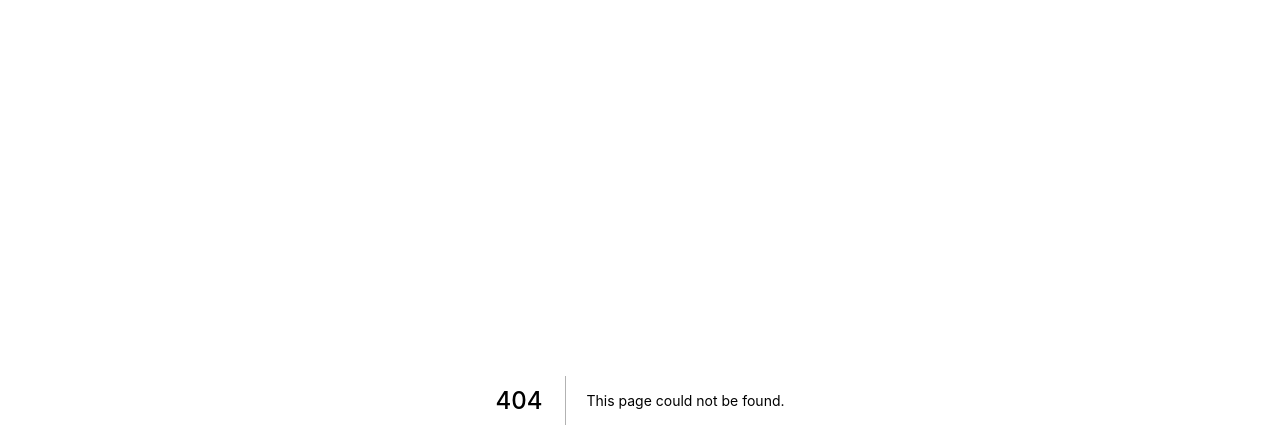
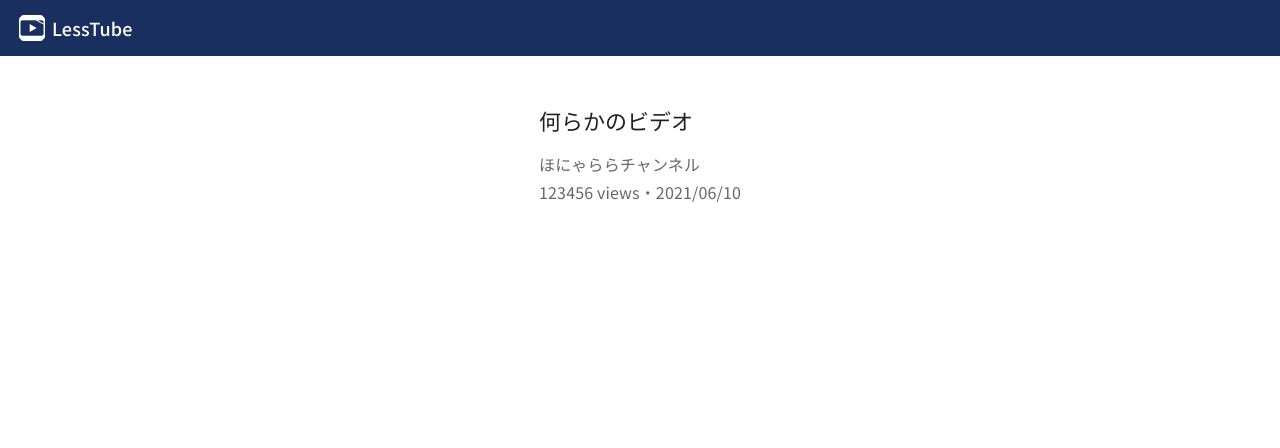
Before and after one commit to minguu42/lesstube, a Next.js app: page /watch in a window 1280 px wide. Before the commit this address had no page. Shown: the top 448 px of the page. Built offline with nearby package versions, Linux system fonts and the light colour scheme.

Commit message:
<YouTubePlayer> の作成

```diff
--- a/package.json
+++ b/package.json
@@ -13,6 +13,7 @@
     "next": "^11.1.0",
     "react": "^17.0.2",
     "react-dom": "^17.0.2",
+    "react-youtube": "^7.13.1",
     "recoil": "^0.4.1",
     "sass": "^1.38.0"
   },
--- /dev/null
+++ b/src/components/watch/YouTubePlayer/index.tsx
@@ -0,0 +1,39 @@
+import YouTube, { YouTubeProps } from "react-youtube";
+
+import styles from "./styles.module.scss";
+import { Video } from "models/video";
+
+type Props = YouTubeProps & {
+  video: Video;
+};
+
+const YouTubePlayer = ({ video, opts }: Props): JSX.Element => (
+  <div>
+    <YouTube videoId={video.id} opts={opts} />
+    <div className={styles.info}>
+      <h1 className={styles.title}>{video.title}</h1>
+      <p className={styles.channelTitle}>{video.channelTitle}</p>
+      <p className={styles.statistics}>{video.viewCount} views・2021/06/10</p>
+    </div>
+  </div>
+);
+
+const video: Video = {
+  id: "2g811Eo7K8U",
+  title: "何らかのビデオ",
+  thumbnailURL: "",
+  channelTitle: "ほにゃららチャンネル",
+  viewCount: 123456,
+  publishedAt: new Date(),
+};
+
+const YouTubePlayerContainer = (): JSX.Element => {
+  const opts = {
+    height: "480",
+    width: "856",
+  };
+
+  return <YouTubePlayer video={video} opts={opts} />;
+};
+
+export default YouTubePlayerContainer;
--- /dev/null
+++ b/src/components/watch/YouTubePlayer/styles.module.scss
@@ -0,0 +1,22 @@
+@use "src/styles/variables";
+
+.info {
+  padding: 16px 0;
+}
+
+.title {
+  margin-bottom: 16px;
+  color: var(--c-on-background-high);
+  @include variables.headline5;
+}
+
+.channelTitle {
+  margin-bottom: 4px;
+  color: var(--c-on-background-medium);
+  @include variables.subtitle1;
+}
+
+.statistics {
+  color: var(--c-on-background-medium);
+  @include variables.subtitle1;
+}
--- /dev/null
+++ b/src/pages/watch/index.tsx
@@ -0,0 +1,27 @@
+import type { NextPage } from "next";
+import Head from "next/head";
+
+import TopAppBar from "components/common/TopAppBar";
+import YouTubePlayerContainer from "components/watch/YouTubePlayer";
+import styles from "./styles.module.scss";
+
+const Watch: NextPage = () => (
+  <div>
+    <Head>
+      <title>Watch - LessTube</title>
+      <meta
+        name="description"
+        content="LessTube の Watch ページ. 選択した動画を順番に見れる."
+      />
+    </Head>
+
+    <TopAppBar />
+    <div className={styles.sideSheetLayout}>
+      <main className={styles.main}>
+        <YouTubePlayerContainer />
+      </main>
+    </div>
+  </div>
+);
+
+export default Watch;
--- /dev/null
+++ b/src/pages/watch/styles.module.scss
@@ -0,0 +1,10 @@
+.sideSheetLayout {
+  display: flex;
+  justify-content: center;
+}
+
+.main {
+  display: flex;
+  min-height: 100vh;
+  padding: 32px 16px;
+}
```
Also changed, not shown: 1 other file (tests, documents, lock files or other folders).
